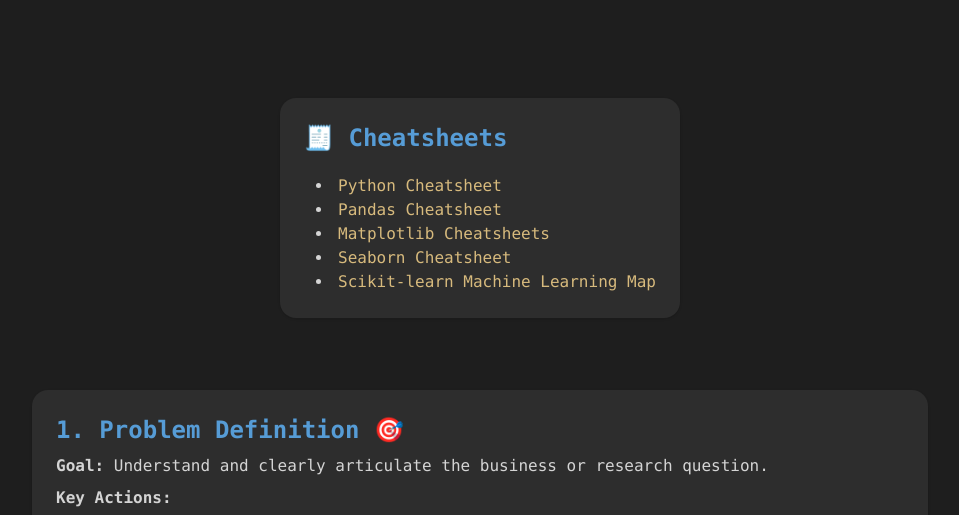
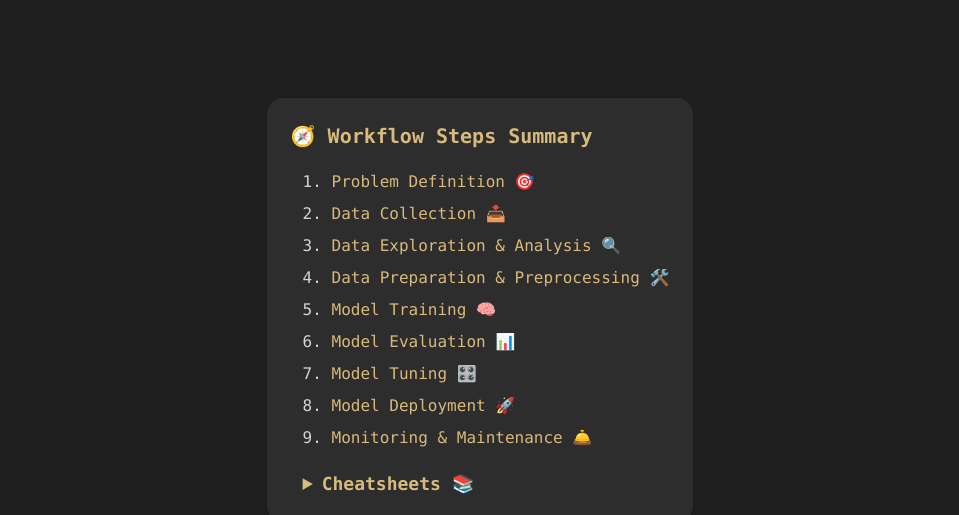
Before and after one commit to yannklein/mlworkflow, a plain HTML site: page index.html in a window 1280 px wide. Shown: the part 214-729 px from the top of the page, without its empty margins (160-1119 px from the left). Drawn offline with nearby package versions, Linux system fonts and the light colour scheme.

Commit message:
add top of the page step links

```diff
--- a/index.html
+++ b/index.html
@@ -24,54 +24,37 @@
     </h1>
     <div class="flex flex-col items-center gap-6 mb-12">
       <section class="bg-[#2d2d2d] rounded-2xl p-6 shadow mb-12">
-        <h2 class="text-2xl font-semibold text-[#569CD6] mb-5">
-          🧾 Cheatsheets
-        </h2>
-        <ul class="list-disc list-inside text-[#d4d4d4] ps-3">
-          <li>
-            <a
-              href="https://www.pythoncheatsheet.org/"
-              class="text-[#D7BA7D]"
-              target="_blank"
-              >Python Cheatsheet</a
-            >
-          </li>
-          <li>
-            <a
-              href="https://pandas.pydata.org/Pandas_Cheat_Sheet.pdf"
-              class="text-[#D7BA7D]"
-              target="_blank"
-              >Pandas Cheatsheet</a
-            >
-          </li>
-          <li>
-            <a
-              href="https://matplotlib.org/cheatsheets/"
-              class="text-[#D7BA7D]"
-              target="_blank"
-              >Matplotlib Cheatsheets</a
-            >
-          </li>
-          <li>
-            <a
-              href="https://seaborn.pydata.org/tutorial.html"
-              class="text-[#D7BA7D]"
-              target="_blank"
-              >Seaborn Cheatsheet</a
-            >
-          </li>
-          <li>
-            <a
-              href="https://scikit-learn.org/stable/tutorial/machine_learning_map/index.html"
-              class="text-[#D7BA7D]"
-              target="_blank"
-              >Scikit-learn Machine Learning Map</a
-            >
-          </li>
-        </ul>
+          <h2 class="text-xl font-semibold text-[#D7BA7D] mb-4">🧭 Workflow Steps Summary</h2>
+          <ul class="list-decimal list-inside leading-8 ps-3 text-[#d4d4d4]">
+            <li><a href="#problem-definition" class="text-[#D7BA7D]">Problem Definition 🎯</a></li>
+            <li><a href="#data-collection" class="text-[#D7BA7D]">Data Collection 📥</a></li>
+            <li><a href="#data-exploration" class="text-[#D7BA7D]">Data Exploration & Analysis 🔍</a></li>
+            <li><a href="#data-preparation" class="text-[#D7BA7D]">Data Preparation & Preprocessing 🛠️</a></li>
+            <li><a href="#model-training" class="text-[#D7BA7D]">Model Training 🧠</a></li>
+            <li><a href="#model-evaluation" class="text-[#D7BA7D]">Model Evaluation 📊</a></li>
+            <li><a href="#model-tuning" class="text-[#D7BA7D]">Model Tuning 🎛️</a></li>
+            <li><a href="#model-deployment" class="text-[#D7BA7D]">Model Deployment 🚀</a></li>
+            <li><a href="#monitoring" class="text-[#D7BA7D]">Monitoring & Maintenance 🛎️</a></li>
+          </ul>
+
+          <details class="ms-3">
+            <summary class="text-lg font-semibold text-[#D7BA7D] mt-4">
+              Cheatsheets 📚
+            </summary>
+            <p class="text-sm text-[#d4d4d4] mt-2">
+              <ul class="list-disc list-inside ps-3 text-[#d4d4d4]">
+                <li><a href="https://www.pythoncheatsheet.org/" target="_blank" class="text-[#D7BA7D]">Python Cheatsheet</a></li>
+                <li><a href="https://pandas.pydata.org/Pandas_Cheat_Sheet.pdf" target="_blank" class="text-[#D7BA7D]">Pandas Cheatsheet</a></li>
+                <li><a href="https://matplotlib.org/cheatsheets/" target="_blank" class="text-[#D7BA7D]">Matplotlib Cheatsheets</a></li>
+                <li><a href="https://seaborn.pydata.org/tutorial.html" target="_blank" class="text-[#D7BA7D]">Seaborn Cheatsheet</a></li>
+                <li><a href="https://scikit-learn.org/stable/tutorial/machine_learning_map/index.html" target="_blank" class="text-[#D7BA7D]">Scikit-learn ML Map</a></li>
+              </ul>
+            </p>
       </section>
+
+
       <section class="bg-[#2d2d2d] rounded-2xl p-6 shadow w-full">
-        <h2 class="text-2xl font-semibold text-[#569CD6] mb-2">
+        <h2 class="text-2xl font-semibold text-[#569C¡D6] mb-2">
           1. Problem Definition 🎯
         </h2>
         <p class="mb-2">
@@ -110,8 +93,8 @@
       </section>
       <i data-lucide="arrow-down" class="w-8 h-8 text-gray-600"></i>
 
-      <section class="bg-[#2d2d2d] rounded-2xl p-6 shadow w-full">
-        <h2 class="text-2xl font-semibold text-[#569CD6] mb-2">
+      <section id="data-collection" class="bg-[#2d2d2d] rounded-2xl p-6 shadow w-full">
+        <h2  class="text-2xl font-semibold text-[#569CD6] mb-2">
           2. Data Collection 📥
         </h2>
         <p class="text-sm text-gray-500 mb-4">
@@ -172,8 +155,8 @@
         </ul>
       </section>
       <i data-lucide="arrow-down" class="w-8 h-8 text-gray-600"></i>
-      <section class="bg-[#2d2d2d] rounded-2xl p-6 shadow w-full">
-        <h2 class="text-2xl font-semibold text-[#569CD6] mb-2">
+      <section id="data-exploration" class="bg-[#2d2d2d] rounded-2xl p-6 shadow w-full">
+        <h2  class="text-2xl font-semibold text-[#569CD6] mb-2">
           3. Data Exploration & Analysis 🔍
         </h2>
         <p class="text-sm text-gray-500 mb-4">
@@ -270,8 +253,8 @@
       </section>
 
       <i data-lucide="arrow-down" class="w-8 h-8 text-gray-600"></i>
-      <section class="bg-[#2d2d2d] rounded-2xl p-6 shadow w-full">
-        <h2 class="text-2xl font-semibold text-[#569CD6] mb-2">
+      <section id="data-preparation" class="bg-[#2d2d2d] rounded-2xl p-6 shadow w-full">
+        <h2  class="text-2xl font-semibold text-[#569CD6] mb-2">
           4. Data Preparation & Preprocessing 🛠️
         </h2>
         <p class="text-sm text-gray-500 mb-4">
@@ -419,8 +402,8 @@
         </ul>
       </section>
       <i data-lucide="arrow-down" class="w-8 h-8 text-gray-600"></i>
-      <section class="bg-[#2d2d2d] rounded-2xl p-6 shadow w-full">
-        <h2 class="text-2xl font-semibold text-[#569CD6] mb-2">
+      <section id="model-training" class="bg-[#2d2d2d] rounded-2xl p-6 shadow w-full">
+        <h2  class="text-2xl font-semibold text-[#569CD6] mb-2">
           5. Model Training 🧠
         </h2>
         <p class="text-sm text-gray-500 mb-4">
@@ -672,8 +655,8 @@
       </section>
 
       <i data-lucide="arrow-down" class="w-8 h-8 text-gray-600"></i>
-      <section class="bg-[#2d2d2d] rounded-2xl p-6 shadow w-full">
-        <h2 class="text-2xl font-semibold text-[#569CD6] mb-2">
+      <section id="model-evaluation" class="bg-[#2d2d2d] rounded-2xl p-6 shadow w-full">
+        <h2  class="text-2xl font-semibold text-[#569CD6] mb-2">
           6. Model Evaluation 📊
         </h2>
         <p class="text-sm text-gray-500 mb-4">
@@ -774,8 +757,8 @@
       </section>
 
       <i data-lucide="arrow-down" class="w-8 h-8 text-gray-600"></i>
-      <section class="bg-[#2d2d2d] rounded-2xl p-6 shadow w-full">
-        <h2 class="text-2xl font-semibold text-[#569CD6] mb-2">
+      <section id="model-tuning" class="bg-[#2d2d2d] rounded-2xl p-6 shadow w-full">
+        <h2  class="text-2xl font-semibold text-[#569CD6] mb-2">
           7. Model Tuning 🎛️
         </h2>
         <p class="text-sm text-gray-500 mb-4">
@@ -832,8 +815,8 @@
       </section>
 
       <i data-lucide="arrow-down" class="w-8 h-8 text-gray-600"></i>
-      <section class="bg-[#2d2d2d] rounded-2xl p-6 shadow w-full">
-        <h2 class="text-2xl font-semibold text-[#569CD6] mb-2">
+      <section id="model-deployment" class="bg-[#2d2d2d] rounded-2xl p-6 shadow w-full">
+        <h2  class="text-2xl font-semibold text-[#569CD6] mb-2">
           8. Model Deployment 🚀
         </h2>
         <p class="text-sm text-gray-500 mb-4">
@@ -929,7 +912,7 @@
       </section>
 
       <i data-lucide="arrow-down" class="w-8 h-8 text-gray-600"></i>
-      <section class="bg-[#2d2d2d] rounded-2xl p-6 shadow w-full">
+      <section id="monitoring"  class="bg-[#2d2d2d] rounded-2xl p-6 shadow w-full">
         <h2 class="text-2xl font-semibold text-[#569CD6] mb-2">
           9. Monitoring & Maintenance 🛎️
         </h2>
```
